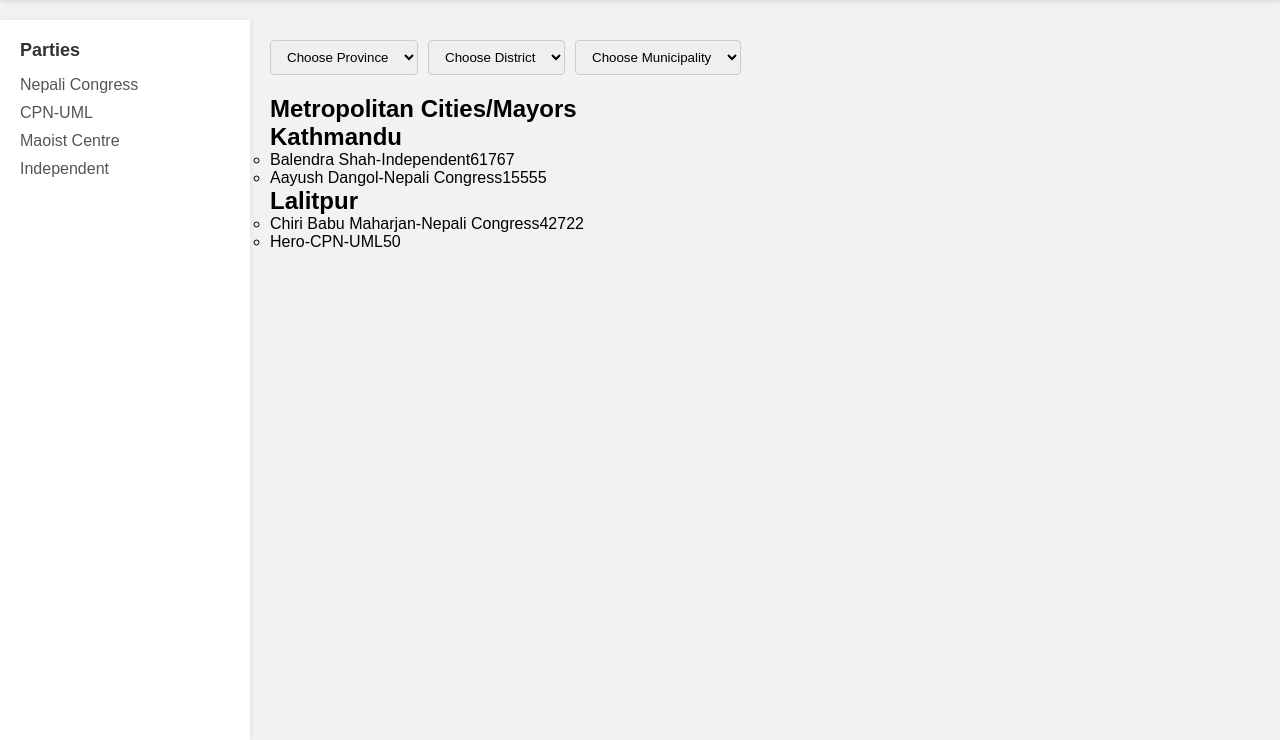
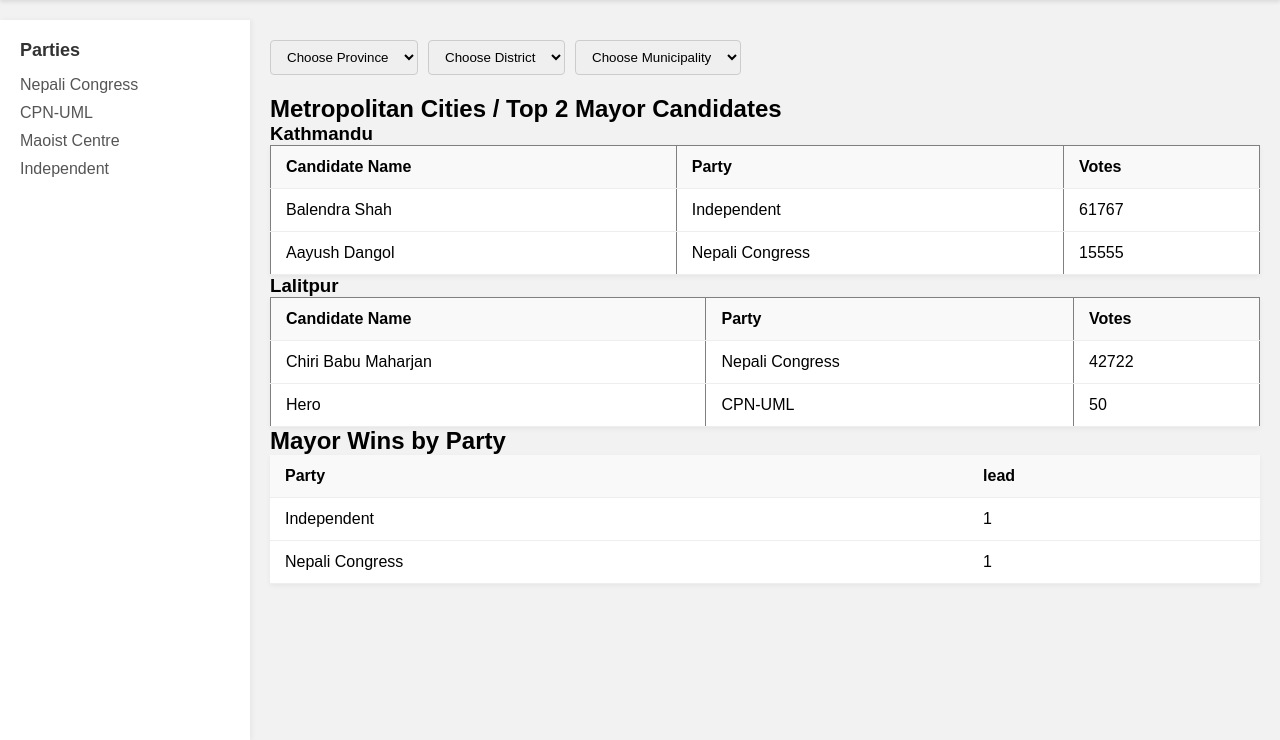
Before and after one commit to nepllertechnology/missionelection, a Django app: page / in a window 1280 px wide. Shown: the part 63-803 px from the top of the page. Run offline with Django 5.2, Linux system fonts and the light colour scheme; data comes from the database, SQL or seed files in the repository; both versions use the stored data as it was after the commit.

Commit message:
feat: add total party wins for mayor positions per local unit

```diff
--- a/app_main/utils.py
+++ b/app_main/utils.py
@@ -1,5 +1,9 @@
+from django.db.models import Max,Count,F, Subquery, OuterRef
+from django.db.models import Q
 from itertools import groupby
 from operator import itemgetter
+from collections import Counter
+from .models import *
 
 
 def top2(candidates):
@@ -7,3 +11,40 @@
     unit: list(group)[:2] for unit, group in groupby(candidates, key=itemgetter('local_unit'))
     }
     return top2_per_unit
+
+def metroAndsubmetro():
+    parties=Party.objects.all()
+
+    metro_mayor_candidates=Candidate.objects.filter(position='Mayor',local_unit__type='Metropolitan').order_by('local_unit', '-vote').values('local_unit','name','party','vote')
+    metro_Dmayor_candidates=Candidate.objects.filter(position='Deputy Mayor',local_unit__type='Metropolitan').order_by('local_unit', '-vote').values('local_unit','party','name','vote')
+
+    submetro_mayor_candidates=Candidate.objects.filter(position='Mayor',local_unit__type='Sub Metropolitan').order_by('local_unit', '-vote').values('local_unit','name','party','vote')
+    submetro_Dmayor_candidates=Candidate.objects.filter(position='Deputy Mayor',local_unit__type='Sub Metropolitan').order_by('local_unit', '-vote').values('local_unit','name','party','vote')
+
+    top2_metro_mayor = top2(metro_mayor_candidates)
+    top2_metro_Dmayor = top2(metro_Dmayor_candidates)
+
+    top2_submetro_mayor = top2(submetro_mayor_candidates)
+    top2_submetro_Dmayor = top2(submetro_Dmayor_candidates)
+
+
+    context={
+        'top2_metro_mayor':top2_metro_mayor,
+        'top2_metro_Dmayor':top2_metro_Dmayor,
+        'top2_submetro_mayor':top2_submetro_mayor,
+        'top2_submetro_Dmayor':top2_submetro_Dmayor,
+        'parties':parties
+    }
+    return context
+
+def partyResult():
+    max_vote_subquery = Candidate.objects.filter(position='Mayor',local_unit=OuterRef('local_unit')).values('local_unit').annotate(max_vote=Max('vote')).values('max_vote')
+
+    winners = Candidate.objects.filter(position='Mayor',vote=Subquery(max_vote_subquery))
+
+    party_count = Counter()
+    for winner in winners:
+        party_count[winner.party.party_name] += 1
+
+
+    return dict(party_count)
--- a/app_main/views.py
+++ b/app_main/views.py
@@ -1,35 +1,14 @@
 from django.shortcuts import render
 from django.http import JsonResponse
-from app_main.utils import top2
+from app_main.utils import metroAndsubmetro,partyResult
 
 from .models import *
 
 # Home view remains the same
 def home(request):
-    parties=Party.objects.all()
-
-    metro_mayor_candidates=Candidate.objects.filter(position='Mayor',local_unit__type='Metropolitan').order_by('local_unit', '-vote').values('local_unit','name','party','vote')
-    metro_Dmayor_candidates=Candidate.objects.filter(position='Deputy Mayor',local_unit__type='Metropolitan').order_by('local_unit', '-vote').values('local_unit','party','name','vote')
-
-    submetro_mayor_candidates=Candidate.objects.filter(position='Mayor',local_unit__type='Sub Metropolitan').order_by('local_unit', '-vote').values('local_unit','name','party','vote')
-    submetro_Dmayor_candidates=Candidate.objects.filter(position='Deputy Mayor',local_unit__type='Sub Metropolitan').order_by('local_unit', '-vote').values('local_unit','name','party','vote')
-
-    top2_metro_mayor = top2(metro_mayor_candidates)
-    top2_metro_Dmayor = top2(metro_Dmayor_candidates)
-
-    top2_submetro_mayor = top2(submetro_mayor_candidates)
-    top2_submetro_Dmayor = top2(submetro_Dmayor_candidates)
-
-    print(top2_metro_mayor)
-
-    context={
-        'top2_metro_mayor':top2_metro_mayor,
-        'top2_metro_Dmayor':top2_metro_Dmayor,
-        'top2_submetro_mayor':top2_submetro_mayor,
-        'top2_submetro_Dmayor':top2_submetro_Dmayor,
-        'parties':parties
-    }
-
+    context=metroAndsubmetro()
+    party_count=partyResult()
+    context['party_count']=party_count
     return render(request, 'app_main/home.html',context=context)
 
 # View for fetching provinces
--- a/templates/app_main/home.html
+++ b/templates/app_main/home.html
@@ -52,18 +52,47 @@
                     <!-- Municipalities will be loaded here -->
                 </select>
             </div>
-            <h2>Metropolitan Cities/Mayors</h2>
-            <ul>
-                {% for unit,candidates in top2_metro_mayor.items %}
-                    <h2>{{ unit }}</h2>
-                    <ul>
+            <h2>Metropolitan Cities / Top 2 Mayor Candidates</h2>
+
+            {% for unit, candidates in top2_metro_mayor.items %}
+                <h3>{{ unit }}</h3>
+                <table border="1" cellpadding="8" cellspacing="0">
+                    <thead>
+                        <tr>
+                            <th>Candidate Name</th>
+                            <th>Party</th>
+                            <th>Votes</th>
+                        </tr>
+                    </thead>
+                    <tbody>
                         {% for candidate in candidates %}
-                        <li>{{candidate.name}}-{{candidate.party}}{{candidate.vote}}</li>
+                        <tr>
+                            <td>{{ candidate.name }}</td>
+                            <td>{{ candidate.party }}</td>
+                            <td>{{ candidate.vote }}</td>
+                        </tr>
                         {% endfor %}
-                    </ul>
+                    </tbody>
+                </table>
+            {% endfor %}
 
-                {% endfor %}
-            </ul>
+            <h2>Mayor Wins by Party</h2>
+<table>
+    <tr>
+        <th>Party</th>
+        <th>lead</th>
+    </tr>
+    {% for party, lead in party_count.items %}
+    <tr>
+        <td>{{ party }}</td>
+        <td>{{ lead }}</td>
+    </tr>
+    {% empty %}
+    <tr>
+        <td colspan="2">No data available</td>
+    </tr>
+    {% endfor %}
+</table>
         </div>
 
 
```
Also changed, not shown: db.sqlite3.
